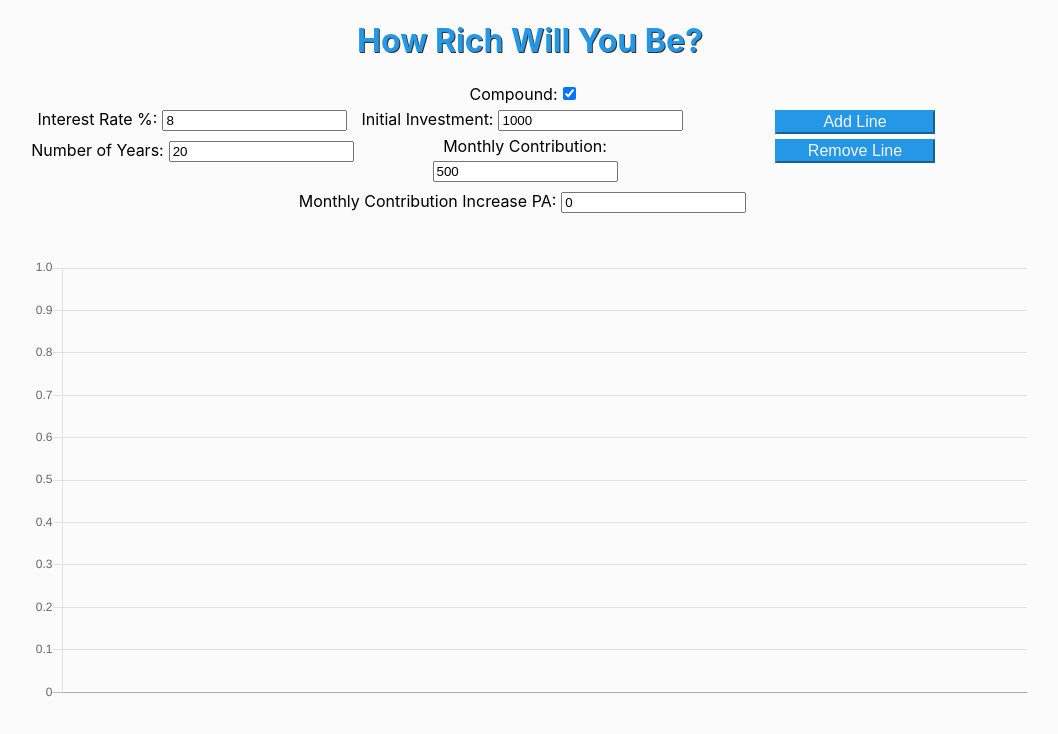
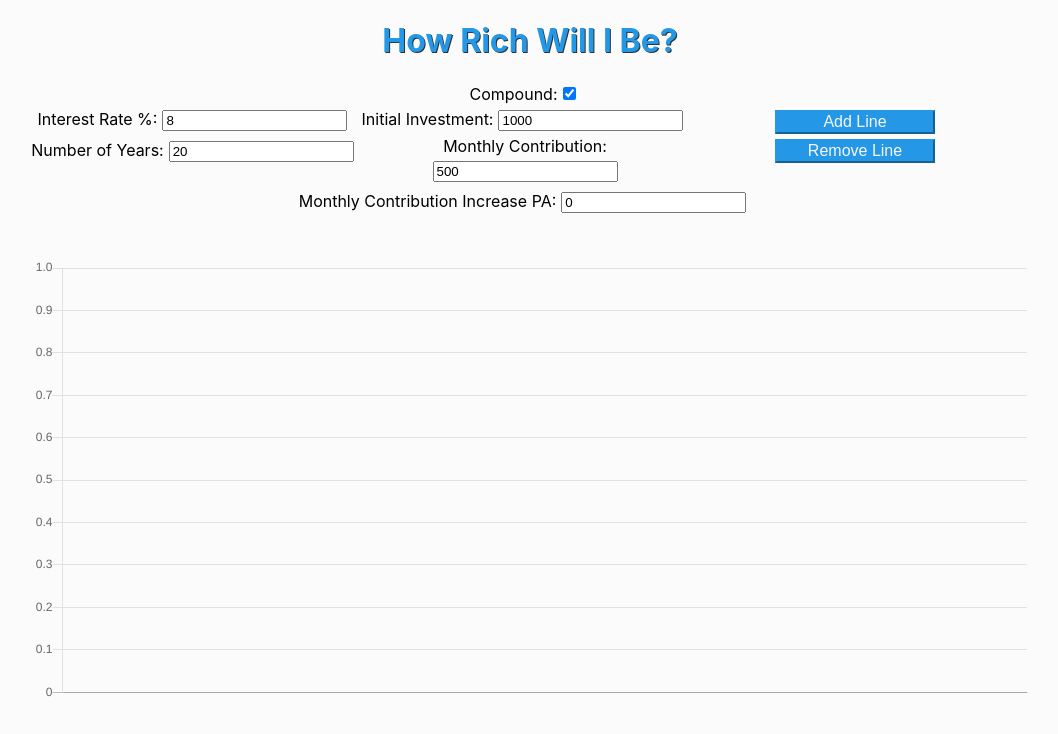
Before and after one commit to tommyrharper/playing-with-graphs-react, a React (Create React App) app: page / in a window 1280 px wide. Shown: the top 734 px of the page, without its empty margins (110-1168 px from the left). Built offline with nearby package versions, Linux system fonts and the light colour scheme.

Commit message:
Update title how rich will I be

```diff
--- a/src/App.js
+++ b/src/App.js
@@ -156,7 +156,7 @@ class App extends Component {
   render(){
     return (
       <>
-      <h1>How Rich Will You Be?</h1>
+      <h1>How Rich Will I Be?</h1>
       <ReactForm
         addLine={this.addLine}
         updateAppState={this.updateAppStateFromFormComponent}
```
